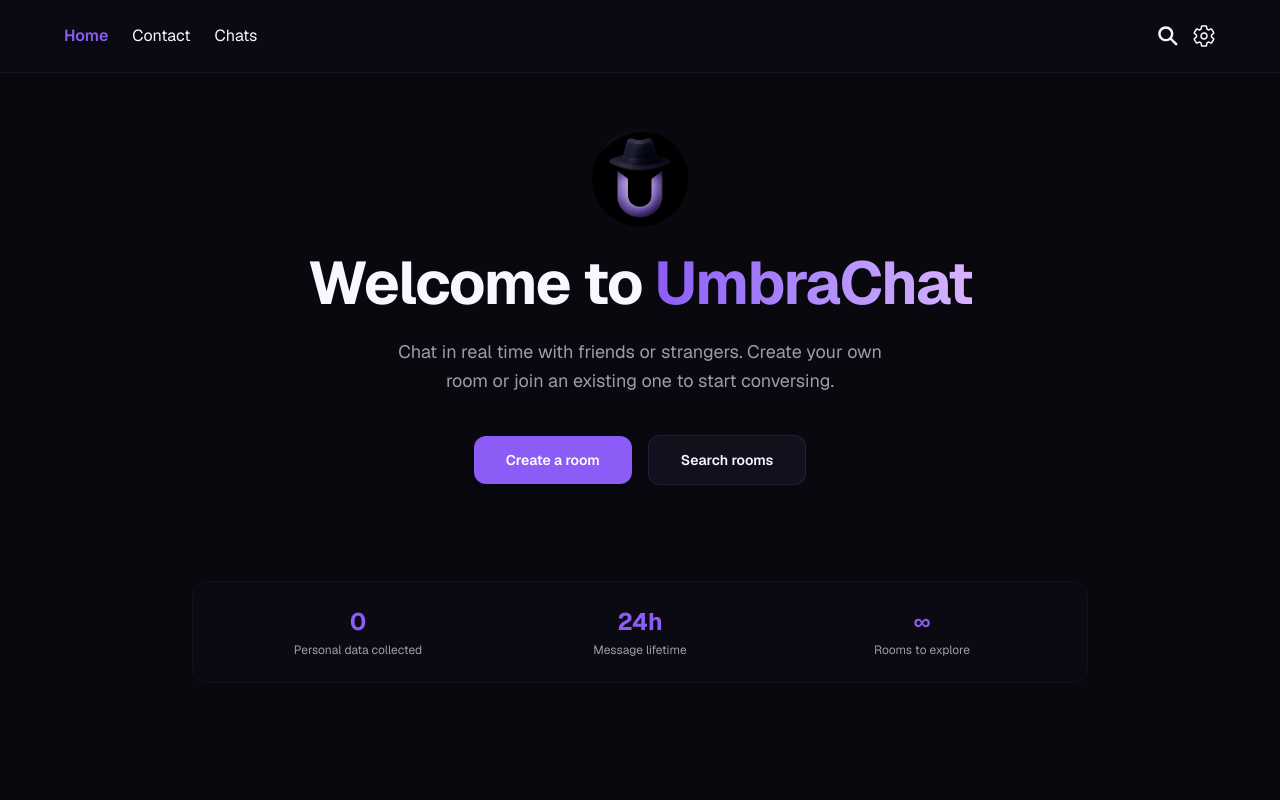
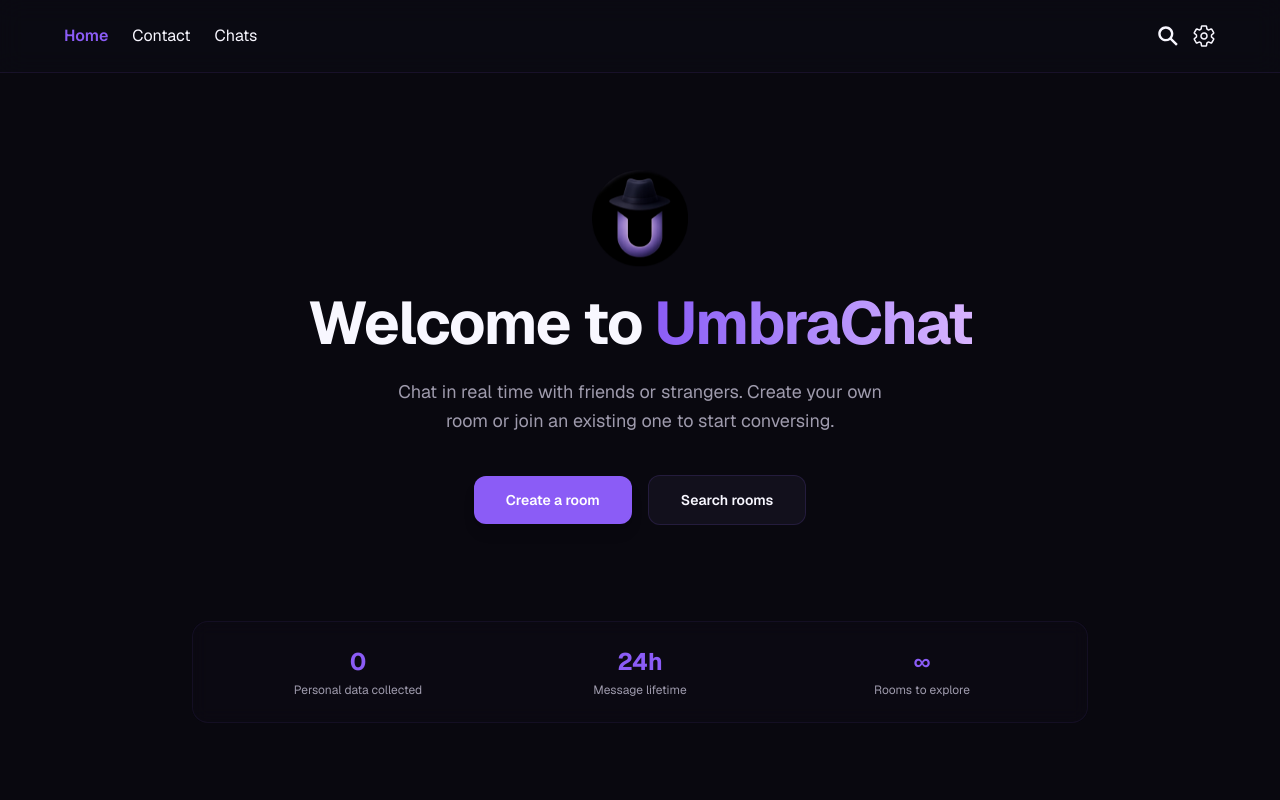
Before and after one commit to grecod28/umbrachat, a Next.js app in the folder apps/web/: page /en in a window 1280 px wide. Shown: the top 800 px of the page. Built offline with nearby package versions, Linux system fonts and the light colour scheme.

Commit message:
style: Fondos diferenciadores en secciones del home, padding top para distanciar inicio del header

```diff
--- a/apps/web/app/[locale]/(main)/page.tsx
+++ b/apps/web/app/[locale]/(main)/page.tsx
@@ -66,7 +66,7 @@ export default async function Home() {
   return (
     <main>
       {/* Hero */}
-      <section className="relative flex min-h-screen flex-col items-center justify-center px-4 pt-20 pb-16">
+      <section className="relative flex min-h-screen flex-col items-center justify-center px-4 pt-32 pb-16 md:pt-40">
         <div className="absolute inset-0 -z-10 bg-[radial-gradient(ellipse_80%_50%_at_50%_-20%,var(--color-primary)/8%,transparent)]" />
 
         <ScrollReveal>
@@ -126,7 +126,7 @@ export default async function Home() {
       </section>
 
       {/* Features */}
-      <section className="px-4 py-24 md:py-32">
+      <section className="bg-surface/30 px-4 py-24 md:py-32">
         <div className="mx-auto max-w-5xl">
           <ScrollReveal>
             <div className="mb-16 text-center">
@@ -190,7 +190,7 @@ export default async function Home() {
       </section>
 
       {/* CTA */}
-      <section className="px-4 py-24 md:py-32">
+      <section className="bg-surface/30 px-4 py-24 md:py-32">
         <div className="mx-auto max-w-2xl">
           <ScrollReveal>
             <div className="relative overflow-hidden rounded-3xl bg-linear-to-br from-primary to-accent p-10 text-center text-white shadow-2xl shadow-primary/20 md:p-16">
```
Also changed, not shown: 1 other file (tests, documents, lock files or other folders).
